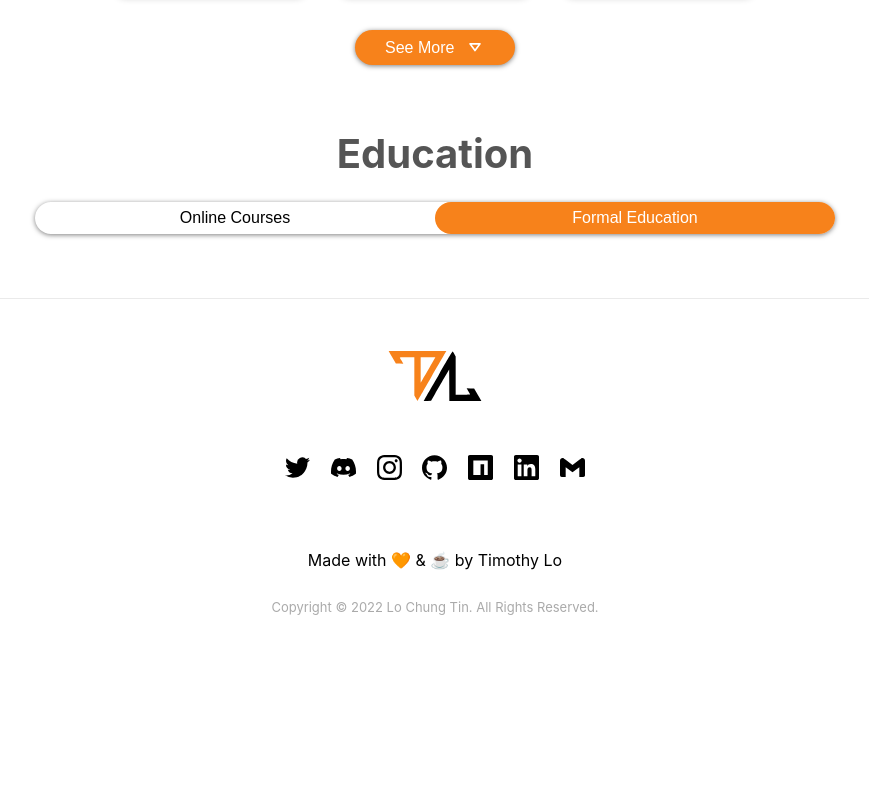
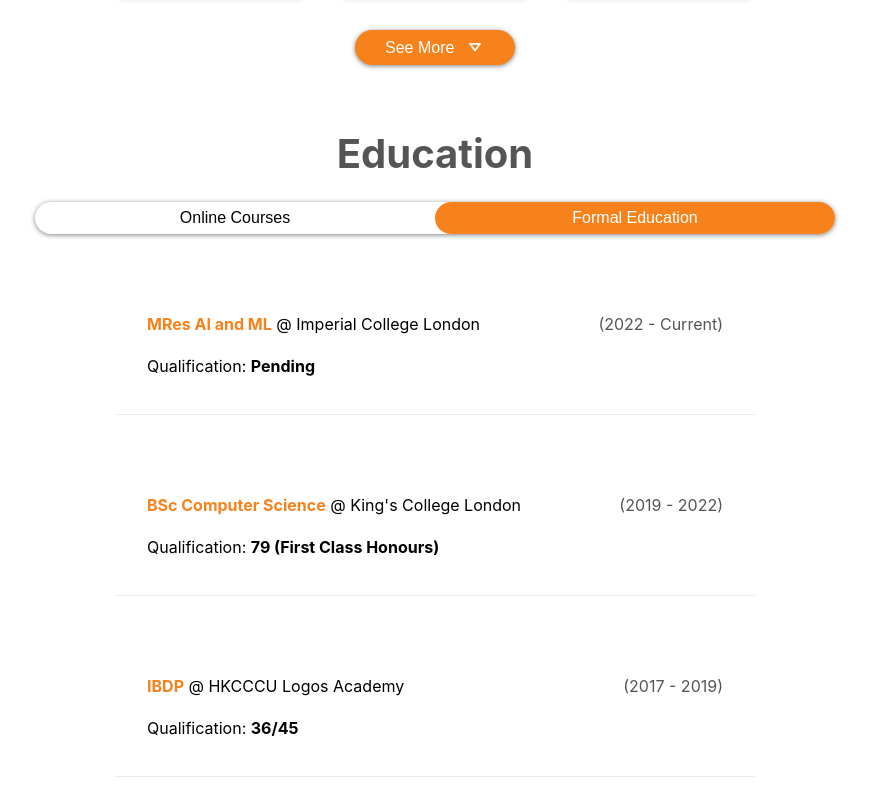
Before and after one commit to lochungtin/portfolio, a Next.js app: page / in a window 1280 px wide. Shown: the part 1332-2130 px from the top of the page, without its empty margins (205-1074 px from the left). Before the commit the page ends 1992 px from the top, so only its background shows below. Built offline with nearby package versions, Linux system fonts and the light colour scheme.

Commit message:
education section

```diff
--- a/pages/sections/education/education.module.css
+++ b/pages/sections/education/education.module.css
@@ -5,3 +5,54 @@
     margin-bottom: 1.5rem;
     margin-top: 4rem;
 }
+
+.educationitemBox {
+    border-bottom: 1px solid #eaeaea;
+    margin-top: 4rem;
+    padding-bottom: 2rem;
+    padding-left: 2rem;
+    padding-right: 2rem;
+}
+
+.educationTitle {
+    color: #f7821b;
+    font-weight: bold;
+}
+
+.eductationTimeText {
+    line-height: 0.5rem;
+}
+
+.educationScoreValText {
+    color: #000000;
+    font-weight: bold;
+}
+
+@media only screen and (max-width: 768px) {
+    .educationitemBox {
+        width: 90vw;
+    }
+}
+
+@media only screen and (min-width: 769px) {
+    .educationitemBox {
+        width: 40rem;
+    }
+
+    .horizontalP {
+        align-items: center;
+        display: flex;
+        flex-direction: row;
+        justify-content: space-between;
+        width: 36rem;
+    }
+
+    .horizontalEducationTitle {
+        text-align: start;
+        width: 27rem;
+    }
+
+    .educationScoreText {
+        line-height: 0rem;
+    }
+}
--- a/pages/sections/education/index.js
+++ b/pages/sections/education/index.js
@@ -3,6 +3,54 @@
 import BinarySelector from '../../components/binaryselector';
 
 import styles from './education.module.css';
+
+const formal = [
+    {
+        title: 'MRes AI and ML',
+        location: `Imperial College London`,
+        time: '2022 - Current',
+        score: 'Pending',
+    },
+    {
+        title: 'BSc Computer Science',
+        location: `King's College London`,
+        time: '2019 - 2022',
+        score: '79 (First Class Honours)',
+    },
+    {
+        title: `IBDP`,
+        location: 'HKCCCU Logos Academy',
+        time: '2017 - 2019',
+        score: '36/45',
+    },
+]
+
+const online = [
+    {
+        title: 'Reinforcement Learning Specialisation',
+        location: 'University of Alberta',
+        time: '2021 Summer',
+        score: 'Certificate of Participation',
+    },
+    {
+        title: 'Intro to TensorFlow for Deep Learning',
+        location: 'TensorFlow',
+        time: '2021 Summer',
+        score: 'n/a',
+    },
+    {
+        title: `CS50's Mobile App Development with React Native`,
+        location: 'Harvard University',
+        time: '2020 Summer',
+        score: 'Certificate of Participation',
+    },
+    {
+        title: 'Neural Networks and Deep Learning',
+        location: 'deeplearning.ai',
+        time: '2020 Summer',
+        score: 'Certificate of Participation',
+    },
+]
 
 export default function Education() {
     const [selection, setSelection] = useState(1);
@@ -11,15 +59,25 @@
         <section id='education'>
             <p className={styles.title}>Education</p>
             <BinarySelector
-                val0='Online Courses'
-                val1='Formal Education'
                 selection={selection}
+                val0='Online Courses' val1='Formal Education'
                 onClick={() => setSelection((selection + 1) % 2)}
             />
-            {selection ? <div>
-
-            </div> : <div>
-            </div>}
+            {(selection ? formal : online).map((data, index) => {
+                return <div className={styles.educationitemBox} key={index}>
+                    <div className={styles.horizontalP}>
+                        <p className={styles.horizontalEducationTitle}>
+                            <span className={styles.educationTitle}>{data.title}</span>
+                            {` @ ${data.location}`}
+                        </p>
+                        <p className={styles.eductationTimeText}><span>({data.time})</span></p>
+                    </div>
+                    <p className={styles.educationScoreText}>
+                        {'Qualification: '}
+                        <span className={styles.educationScoreValText}>{data.score}</span>
+                    </p>
+                </div>
+            })}
         </section>
     );
 }
```
